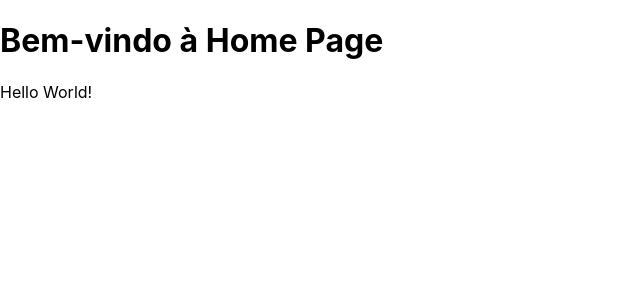
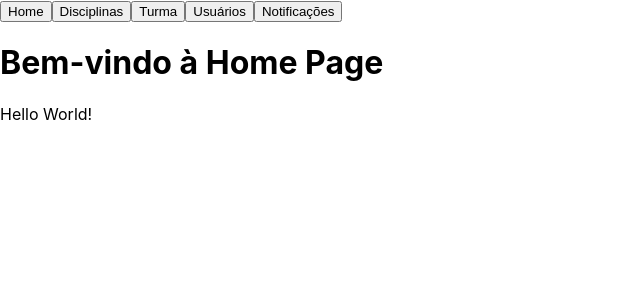
Before and after one commit to RafaelMoura11/mediotec-frontend, a React (Create React App) app: page / in a window 1280 px wide. Shown: the top 300 px of the page, without its empty margins (0-640 px from the left). Built offline with nearby package versions, Linux system fonts and the light colour scheme.

Commit message:
Criando o component NavBar

```diff
--- a/src/App.js
+++ b/src/App.js
@@ -7,6 +7,7 @@ const App = () => {
         <Router>
             <Routes>
                 <Route path="/" element={<HomePage />} />
+                <Route path="*" element={<h1>Página não encontrada</h1>} />
             </Routes>
         </Router>
     );
--- /dev/null
+++ b/src/components/NavBar.js
@@ -0,0 +1,24 @@
+import { NavLink } from "react-router-dom";
+
+export default function NavBar() {
+
+    return (
+        <nav>
+            <NavLink to="/">
+                <button>Home</button>
+            </NavLink>
+            <NavLink to="/disciplinas">
+                <button>Disciplinas</button>
+            </NavLink>
+            <NavLink to="/turma">
+                <button>Turma</button>
+            </NavLink>
+            <NavLink>
+                <button to="/usuarios">Usuários</button>
+            </NavLink>
+            <NavLink>
+                <button to="/notificacoes">Notificações</button>
+            </NavLink>
+        </nav>
+    )
+}
--- a/src/pages/HomePage.js
+++ b/src/pages/HomePage.js
@@ -1,8 +1,10 @@
 import React from 'react';
+import NavBar from '../components/NavBar';
 
 const HomePage = () => {
     return (
         <div>
+            <NavBar />
             <h1>Bem-vindo à Home Page</h1>
             <p>Hello World!</p>
         </div>
```
